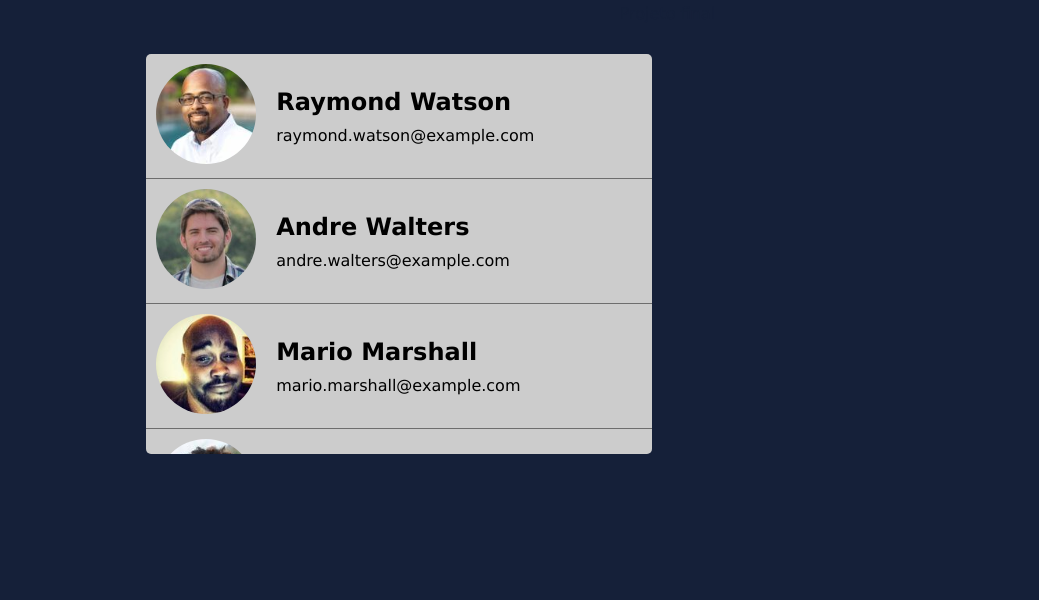
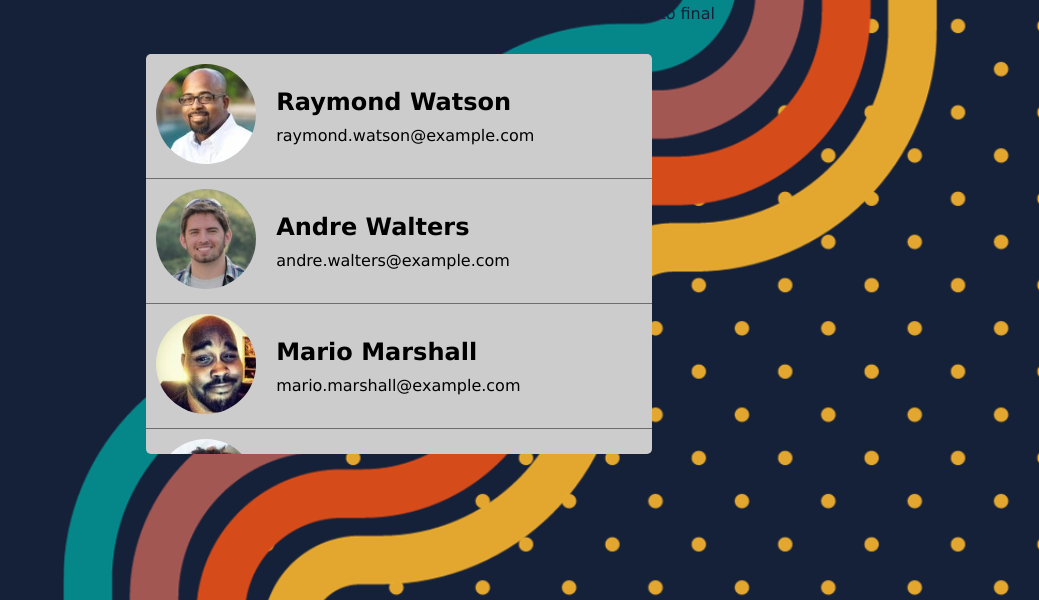
Before and after one commit to ArthurDeOliver/projeto-lista-de-contatos, a plain HTML site: page index.html in a window 1280 px wide. Shown: the part 208-808 px from the top of the page, without its empty margins (241-1280 px from the left). Drawn offline with Linux system fonts and the light colour scheme.

Commit message:
modificacao background

```diff
--- a/style.css
+++ b/style.css
@@ -16,9 +16,9 @@ body{
 
     background-color: rgb(21,32,57);
     /* imagem de fundo */
-    /* background-image: url(Imagens/background.png); */
+    background-image: url(Imagens/background.png);
     /* preencher todo o espaço da tela */
-    /* background-size:cover; */
+    background-size:cover;
     display: flex;
     flex-direction: column;
     justify-content: center;
```
